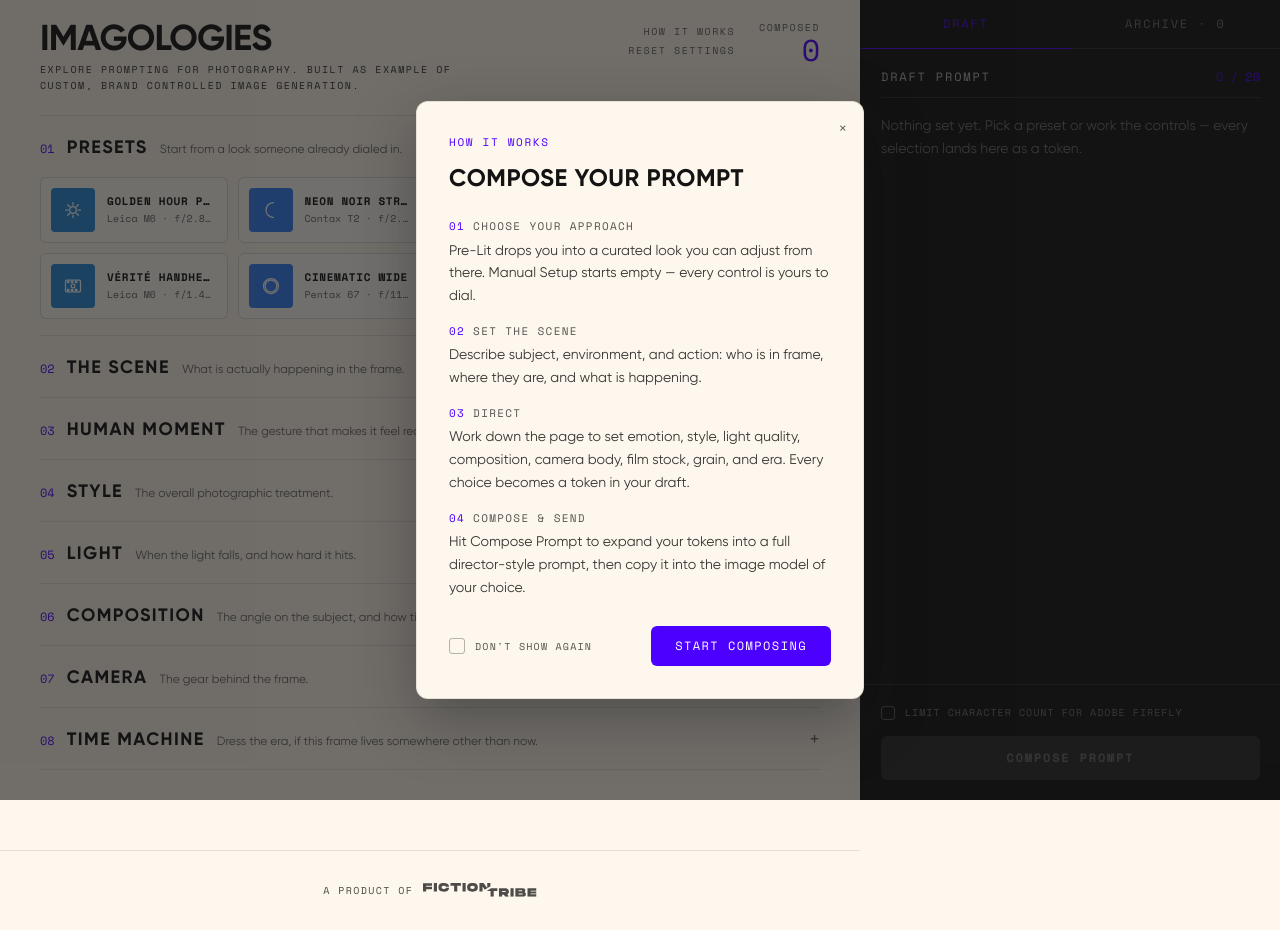
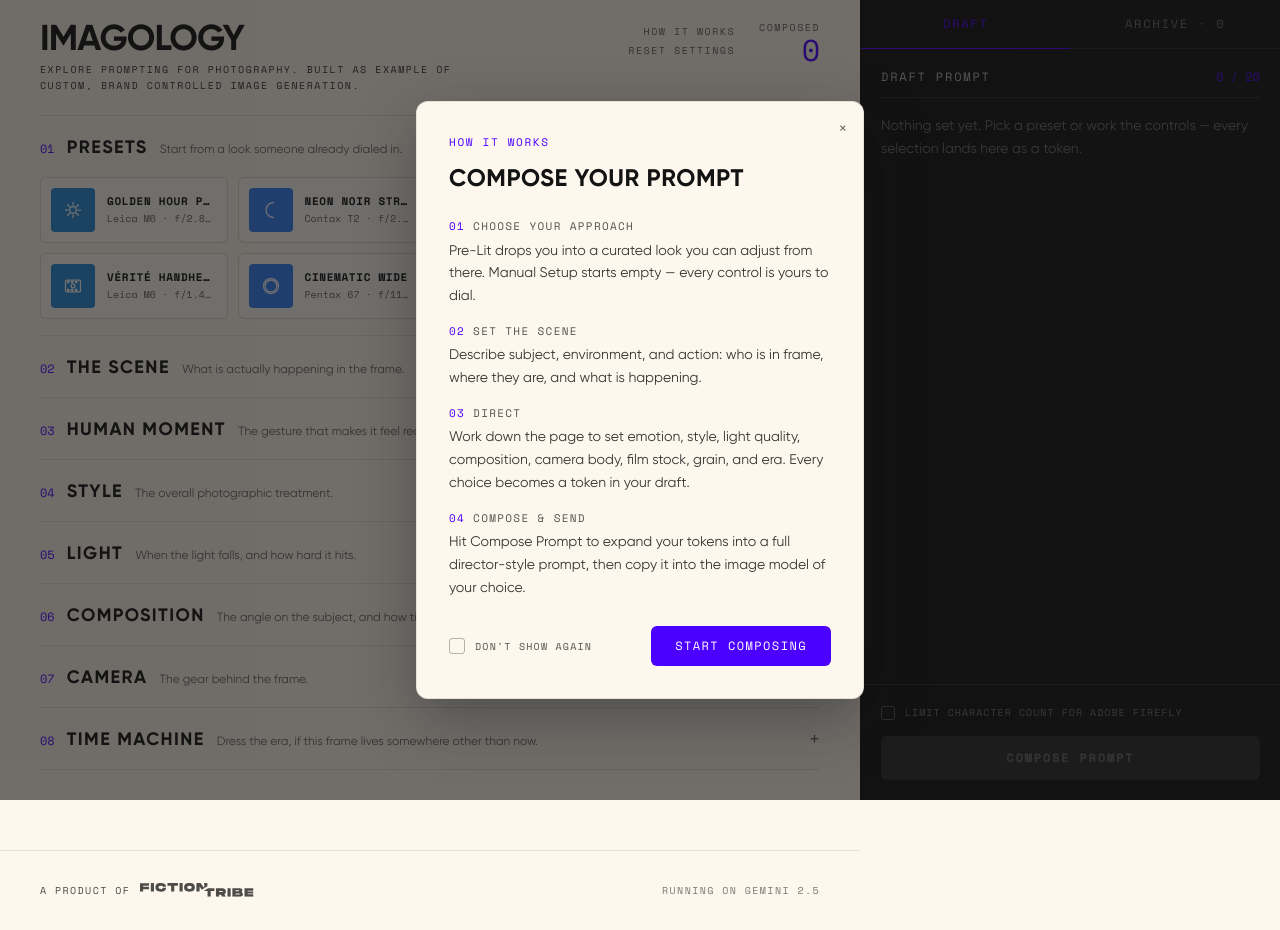
Before and after one commit to jamesrice/frames, a React (Vite) app: page / in a window 1280 px wide. Built offline with nearby package versions, Linux system fonts and the light colour scheme.

Commit message:
Retitle to IMAGOLOGY; add 'Running on Gemini 2.5' note to footer right

```diff
--- a/index.html
+++ b/index.html
@@ -3,7 +3,7 @@
   <head>
     <meta charset="UTF-8" />
     <meta name="viewport" content="width=device-width, initial-scale=1.0" />
-    <title>Imagologies — Film Photography Prompt Builder</title>
+    <title>Imagology — Film Photography Prompt Builder</title>
     <meta
       name="description"
       content="Explore prompting for photography. Built as an example of custom, brand-controlled image generation."
--- a/src/components/Footer.tsx
+++ b/src/components/Footer.tsx
@@ -1,6 +1,6 @@
 export function Footer() {
   return (
-    <footer className="mt-4 flex justify-center border-t border-ft-ink/10 px-6 py-8 lg:px-10">
+    <footer className="mt-4 flex items-center justify-between gap-4 border-t border-ft-ink/10 px-6 py-8 lg:px-10">
       <a
         href="https://fictiontribe.com"
         target="_blank"
@@ -38,6 +38,9 @@ export function Footer() {
           </defs>
         </svg>
       </a>
+      <span className="select-none font-mono text-[10px] font-medium uppercase tracking-[0.14em] text-ft-ink/55">
+        Running on Gemini 2.5
+      </span>
     </footer>
   )
 }
--- a/src/components/Header.tsx
+++ b/src/components/Header.tsx
@@ -8,7 +8,7 @@ export function Header({ composeCount, onReset, onShowIntro }: HeaderProps) {
   return (
     <header className="flex items-start justify-between gap-6 px-6 pb-5 pt-5 lg:px-10">
       <div className="min-w-0">
-        <h1 className="font-gilroy text-3xl font-bold uppercase leading-none tracking-tight lg:text-4xl">Imagologies</h1>
+        <h1 className="font-gilroy text-3xl font-bold uppercase leading-none tracking-tight lg:text-4xl">Imagology</h1>
         <p className="mt-1.5 max-w-md font-mono text-[10px] uppercase leading-relaxed tracking-[0.15em] text-ft-ink/85">
           Explore prompting for photography. Built as example of custom, brand controlled image generation.
         </p>
```
